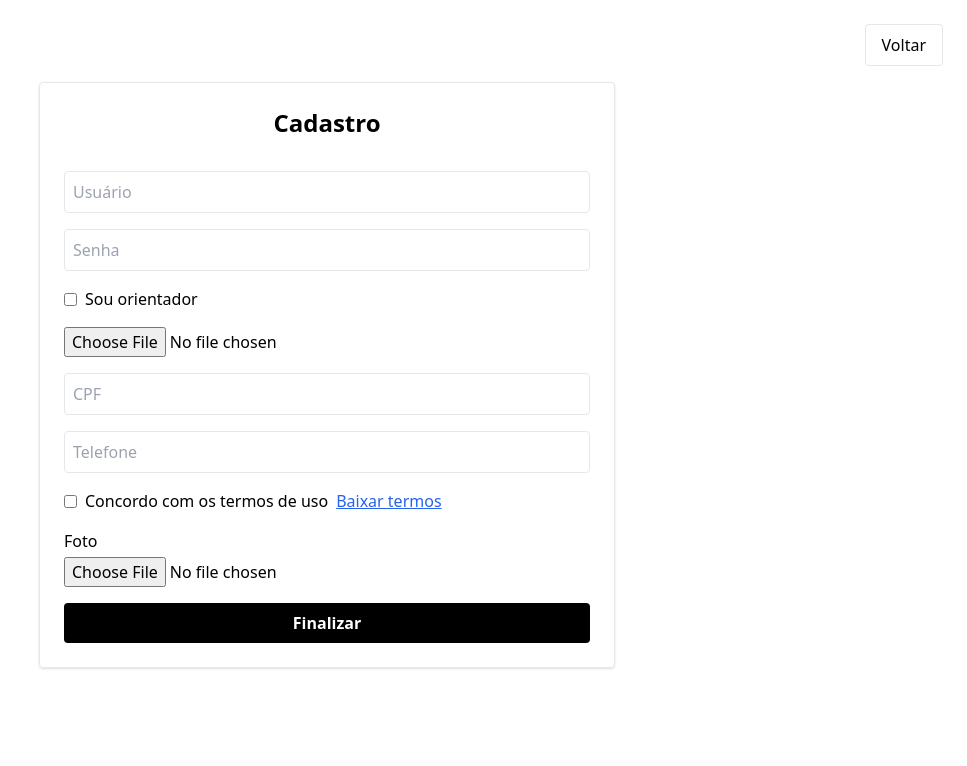
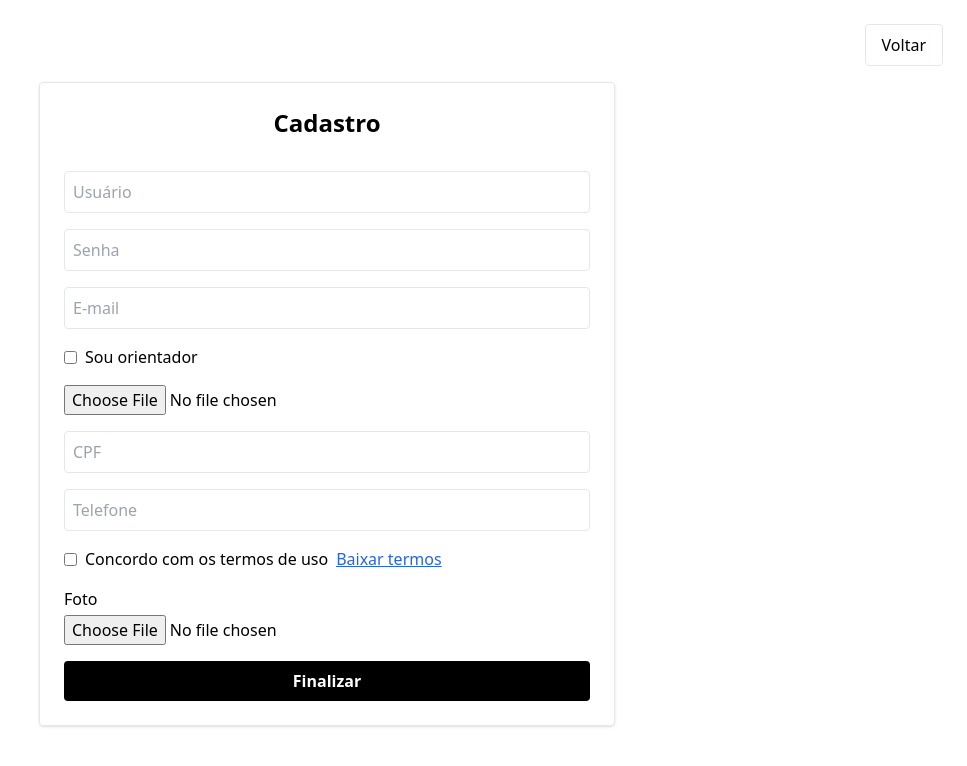
Before and after one commit to JallisonJimenez/VivaTransito, a React (Vite) app: page /Cadastro in a window 1280 px wide. Shown: the top 766 px of the page, without its empty margins (313-1280 px from the left). Built offline with nearby package versions, Linux system fonts and the light colour scheme.

Commit message:
cadastro possui emil

```diff
--- a/src/pages/Cadastro.tsx
+++ b/src/pages/Cadastro.tsx
@@ -10,6 +10,7 @@ export default function Cadastro() {
   const [foto, setFoto] = useState<File | null>(null);
 
   const [username, setUsername] = useState('');
+  const [email, setEmail] = useState('');
   const [password, setPassword] = useState('');
   const [cpf, setCpf] = useState('');
   const [telefone, setTelefone] = useState('');
@@ -30,6 +31,7 @@ export default function Cadastro() {
       body: JSON.stringify({
         username,
         password,
+        email,
         isOrientador,
         cpf,
         telefone,
@@ -41,7 +43,7 @@ export default function Cadastro() {
       alert('Cadastro realizado!');
       navigate('/');
     } else {
-      alert('Erro no cadastro');
+      alert('Erro no cadastro, usuário ou e-mail já existentes');
     }
   };
 
@@ -79,6 +81,16 @@ export default function Cadastro() {
   required
   value={password}
   onChange={(e) => setPassword(e.target.value)}
+/>
+
+
+<input
+  type="text"
+  placeholder="E-mail"
+  className="w-full p-2 border rounded"
+  required
+  value={email}
+  onChange={(e) => setEmail(e.target.value)}
 />
 
 
```
Also changed, not shown: 1 other file (tests, documents, lock files or other folders).
